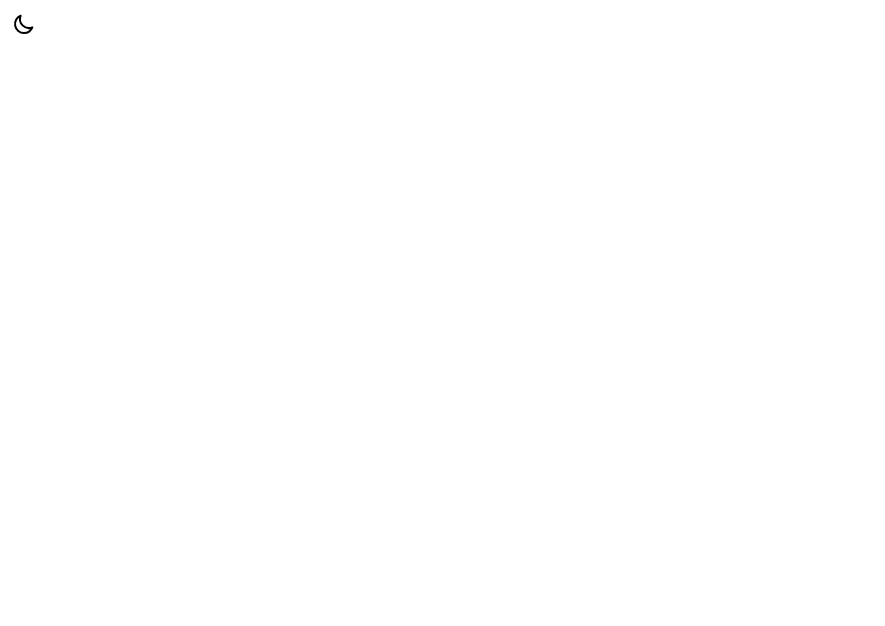
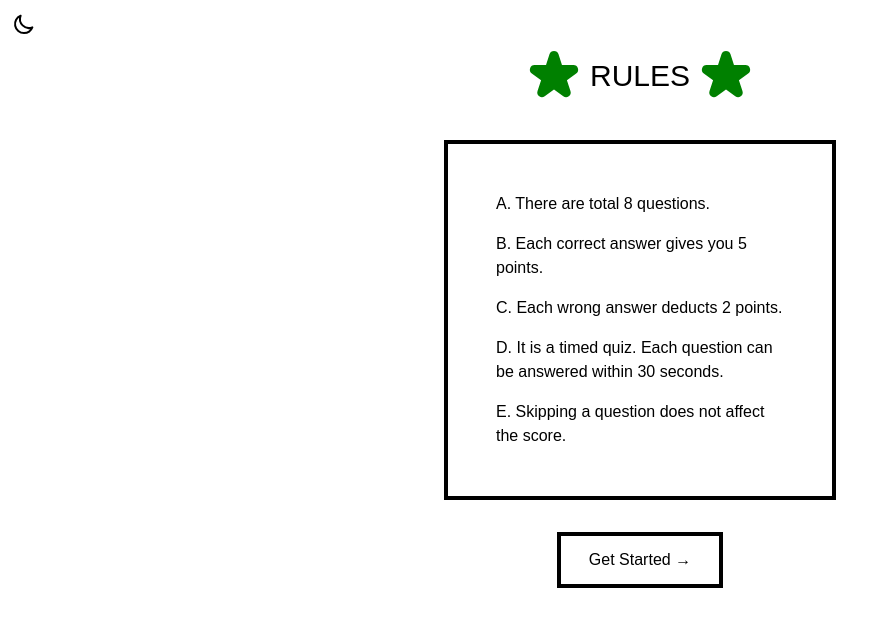
Before and after one commit to pragyasabharwal/NutriCheck, a React (Create React App) app: page /quiz/1/rules in a window 1280 px wide. Before the commit this address had no page. Shown: the top 626 px of the page, without its empty margins (0-885 px from the left). Built offline with nearby package versions, Linux system fonts and the light colour scheme.

Commit message:
feat: rules page

```diff
--- a/src/App.tsx
+++ b/src/App.tsx
@@ -7,6 +7,7 @@ import { Route, Routes, Link } from "react-router-dom";
 import { Question } from "./Question";
 import { useQuiz } from "./context/QuizContext";
 import { Score } from "./Score"
+import { Rules } from "./Rules";
 
 function App() {
   const { state } = useQuiz()
@@ -56,6 +57,7 @@ function App() {
         <Route path="/quiz/:quizName/question/:questionId" element={<Question />} />
         <Route path="/" element={<Home />} />
         <Route path="/score" element={<Score />} />
+        <Route path="/quiz/:quizName/rules" element={<Rules />} />
       </Routes>
 
     </div>
--- a/src/Home/Home.tsx
+++ b/src/Home/Home.tsx
@@ -31,9 +31,9 @@ export const Home = () => {
           NutriCheck
         </span>
       </div>
-      <div className="text-2xl mt-14 w-3/4 mr-auto ml-auto">Welcome to NutriCheck! <br /> <br />We have curated some fun quizzes for you so that you can keep your food habits in check.</div>
+      <div className={theme === darkTheme ? "text-white text-xl mt-10 w-3/4 mr-auto ml-auto" : "text-black text-xl mt-10 w-3/4 mr-auto ml-auto"}>Welcome to NutriCheck! <br /> <br />We have curated some fun quizzes for you so that you can keep your food habits in check.</div>
       <div className="flex justify-evenly flex-wrap">
-        <Link to={`/quiz/calories/question/1`}>
+        <Link to={`/quiz/calories/rules`}>
           <div className="w-56 shadow-lg mt-10 md:w-80 mt-20">
             <img
               onClick={() => dispatch({ type: "reset" })}
@@ -52,7 +52,7 @@ export const Home = () => {
             </div>
           </div>
         </Link>
-        <Link to={`/quiz/vitamins/question/1`}>
+        <Link to={`/quiz/vitamins/rules`}>
           <div className="w-56 shadow-lg mt-10 md:w-80 mt-20">
             <img
               onClick={() => dispatch({ type: "reset" })}
@@ -71,7 +71,7 @@ export const Home = () => {
             </div>
           </div>
         </Link>
-        <Link to={`/quiz/ultimate-quiz/question/1`}>
+        <Link to={`/quiz/ultimate-quiz/rules`}>
           <div className="w-56 shadow-lg mt-10 md:w-80 mt-20">
             <img
               onClick={() => dispatch({ type: "reset" })}
@@ -92,16 +92,16 @@ export const Home = () => {
         </Link>
       </div>
       <footer className="text-white flex mr-auto ml-auto w-80 m-20 mb-20 footer mt-20">
-        <span
+        <div
           className={
             theme === darkTheme ? "text-white px-2" : "text-black px-2"
           }
         >
           Made with
-        </span>
+        </div>
         <svg
           xmlns="http://www.w3.org/2000/svg"
-          className="h-5 w-5"
+          className="h-5 w-5 mb-8"
           viewBox="0 0 20 20"
           fill="red"
         >
@@ -111,13 +111,13 @@ export const Home = () => {
             clipRule="evenodd"
           />
         </svg>{" "}
-        <span
+        <div
           className={
             theme === darkTheme ? "text-white px-2" : "text-black px-2"
           }
         >
           by Pragya Sabharwal
-        </span>
+        </div>
       </footer>
     </>
   );
--- a/src/Question.tsx
+++ b/src/Question.tsx
@@ -79,7 +79,7 @@ export function Question() {
                         : "text-2xl my-12 text-black lg: text-3xl"
                     }
                   >
-                    {question}
+                    {id}. {question}
                   </div>
                   <div className="flex flex-row flex-wrap items-center justify-center sm:flex-col md:flex-col lg:flex-col cursor-pointer">
                     {options.map(({ text, isRight }, index) => (
--- /dev/null
+++ b/src/Rules.tsx
@@ -0,0 +1,82 @@
+import { useTheme } from "./context/ThemeContext";
+import { Link, useParams } from "react-router-dom";
+import { useQuiz } from "./context/QuizContext";
+
+export const Rules = () => {
+  const { theme, darkTheme } = useTheme();
+  const { quizName } = useParams();
+  const { dispatch } = useQuiz()
+  return (
+    <div>
+      <div className="flex justify-center">
+        <svg
+          xmlns="http://www.w3.org/2000/svg"
+          className="h-14 w-14"
+          fill="green"
+          viewBox="0 0 24 24"
+          stroke="green"
+        >
+          <path
+            strokeLinecap="round"
+            strokeLinejoin="round"
+            strokeWidth={2}
+            d="M11.049 2.927c.3-.921 1.603-.921 1.902 0l1.519 4.674a1 1 0 00.95.69h4.915c.969 0 1.371 1.24.588 1.81l-3.976 2.888a1 1 0 00-.363 1.118l1.518 4.674c.3.922-.755 1.688-1.538 1.118l-3.976-2.888a1 1 0 00-1.176 0l-3.976 2.888c-.783.57-1.838-.197-1.538-1.118l1.518-4.674a1 1 0 00-.363-1.118l-3.976-2.888c-.784-.57-.38-1.81.588-1.81h4.914a1 1 0 00.951-.69l1.519-4.674z"
+          />
+        </svg>
+        <span
+          className={
+            theme === darkTheme
+              ? "self-center text-3xl ml-2 mr-2 text-white"
+              : "self-center text-3xl ml-2 mr-2 text-black"
+          }
+        >
+          RULES
+        </span>
+        <svg
+          xmlns="http://www.w3.org/2000/svg"
+          className="h-14 w-14"
+          fill="green"
+          viewBox="0 0 24 24"
+          stroke="green"
+        >
+          <path
+            strokeLinecap="round"
+            strokeLinejoin="round"
+            strokeWidth={2}
+            d="M11.049 2.927c.3-.921 1.603-.921 1.902 0l1.519 4.674a1 1 0 00.95.69h4.915c.969 0 1.371 1.24.588 1.81l-3.976 2.888a1 1 0 00-.363 1.118l1.518 4.674c.3.922-.755 1.688-1.538 1.118l-3.976-2.888a1 1 0 00-1.176 0l-3.976 2.888c-.783.57-1.838-.197-1.538-1.118l1.518-4.674a1 1 0 00-.363-1.118l-3.976-2.888c-.784-.57-.38-1.81.588-1.81h4.914a1 1 0 00.951-.69l1.519-4.674z"
+          />
+        </svg>
+      </div>
+      <div
+        className={
+          theme === darkTheme
+            ? "text-white mt-10 text-left mr-auto ml-auto w-96 flex-col text-medium ring-4 ring-white p-10"
+            : "text-black mt-10 text-left mr-auto ml-auto w-96 flex-col text-medium ring-4 ring-black p-10"
+        }
+      >
+        <div className="p-2">A. There are total 8 questions.</div>
+        <div className="p-2">B. Each correct answer gives you 5 points.</div>
+        <div className="p-2">C. Each wrong answer deducts 2 points.</div>
+        <div className="p-2">
+          D. It is a timed quiz. Each question can be answered within 30
+          seconds.
+        </div>
+        <div className="p-2">
+          E. Skipping a question does not affect the score.
+        </div>
+      </div>
+      <Link to={`/quiz/${quizName}/question/1`}>
+        <button
+          onClick={() => dispatch({ type: "reset" })}
+          className={
+            theme === darkTheme
+              ? "text-white border-0 border-white-500 px-7 py-3 mt-10 mb-48 ring-4 ring-white"
+              : "text-black border-0 border-black-500 px-7 py-3 mt-10 mb-48 ring-4 ring-black"
+          }
+        >
+          Get Started →
+        </button>
+      </Link>
+    </div>
+  );
+};
--- a/src/data/data.ts
+++ b/src/data/data.ts
@@ -134,7 +134,7 @@ const quiz: Quiz[] = [{
         { text: "Tomatoes", isRight: false },
         { text: "Papaya", isRight: false },
         { text: "Guava", isRight: false },
-        { text: "All of the above", isRight: true },
+        { text: "All of these", isRight: true },
       ],
     },
     {
@@ -153,8 +153,8 @@ const quiz: Quiz[] = [{
       points: 5,
       negativePoint: 2,
       options: [
-        { text: "Zeaxanthin and lutein from fruits and vegetables", isRight: false },
-        { text: "Zinc", isRight: false },
+        { text: "Zeaxanthin and lutein", isRight: false },
+        { text: "Zinc and Vitamin A", isRight: false },
         { text: "Vitamins C and E", isRight: false },
         { text: "All of the above", isRight: true },
       ],
@@ -165,8 +165,8 @@ const quiz: Quiz[] = [{
       points: 5,
       negativePoint: 2,
       options: [
-        { text: "Vitaly Minkov, the Russian researcher who first discovered vitamins", isRight: false },
-        { text: "Vital and amines", isRight: true },
+        { text: "Vitaly Minkov, the Russian researcher", isRight: false },
+        { text: "From amalgamation of Vital and amines", isRight: true },
         { text: "Vitumamine, the first vitamin to be discovered", isRight: false },
       ],
     },
@@ -187,8 +187,8 @@ const quiz: Quiz[] = [{
       negativePoint: 2,
       options: [
         { text: "Calcium and Vitamin D", isRight: false },
-        { text: "Vitamin K", isRight: false },
-        { text: "Magnesium and Potassium", isRight: false },
+        { text: "Vitamin K and Calcium", isRight: false },
+        { text: "Magnesium, Potassium", isRight: false },
         { text: "All of the above", isRight: true },
       ],
     },
--- a/src/utils/color.ts
+++ b/src/utils/color.ts
@@ -1,15 +1,15 @@
 function color(index: number) {
   if (index === 0) {
-    return "bg-blue-400 w-40 m-2 py-12 text-white sm:w-2/4 md:w-2/4 lg:w-7/12 ";
+    return "bg-blue-400 w-40 m-2 py-12 text-white sm:w-2/4 md:w-2/4 lg:w-7/12 flex-grow";
   }
   if (index === 1) {
-    return "bg-yellow-400 w-40 m-2 py-12 text-white sm:w-2/4 md:w-2/4 lg:w-7/12 ";
+    return "bg-yellow-400 w-40 m-2 py-12 text-white sm:w-2/4 md:w-2/4 lg:w-7/12 flex-grow ";
   }
   if (index === 2) {
-    return "bg-pink-400 w-40 m-2 py-12 text-white sm:w-2/4 md:w-2/4 lg:w-7/12 ";
+    return "bg-pink-400 w-40 m-2 py-12 text-white sm:w-2/4 md:w-2/4 lg:w-7/12 flex-grow";
   }
   if (index === 3) {
-    return "bg-green-400 w-40 m-2 py-12 text-white sm:w-2/4 md:w-2/4 lg:w-7/12 ";
+    return "bg-green-400 w-40 m-2 py-12 text-white sm:w-2/4 md:w-2/4 lg:w-7/12 flex-grow";
   }
 }
 
```
Also changed, not shown: src/utils/option.tsx (+4 -4 lines).
